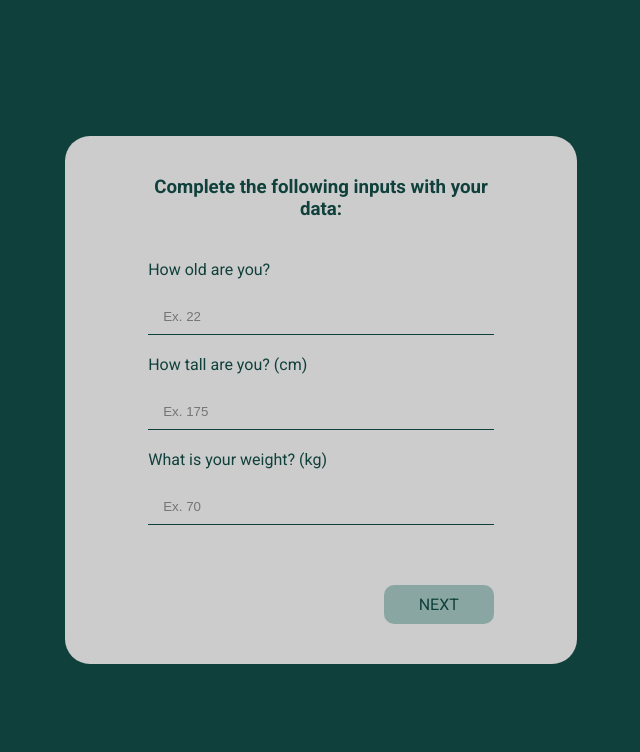
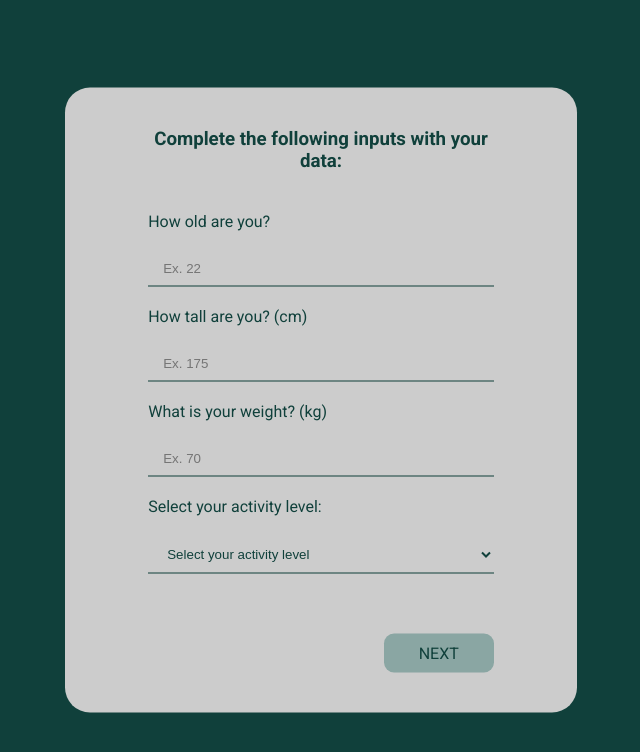
Before and after one commit to JorgeSarricolea/Calorie-Calculator, a plain HTML site: page data.html in a window 1280 px wide. Shown: the whole page, without its empty margins (319-959 px from the left). Drawn offline with Linux system fonts and the light colour scheme.

Commit message:
build: physical activity in data form

```diff
--- a/data.html
+++ b/data.html
@@ -13,6 +13,7 @@
       <section id="data-inputs">
         <header><h3>Complete the following inputs with your data:</h3></header>
 
+        <!-- Age input -->
         <label for="age">How old are you?</label>
         <input
           type="number"
@@ -23,6 +24,7 @@
           min="0"
         />
 
+        <!-- Height input -->
         <label for="height">How tall are you? (cm)</label>
         <input
           type="number"
@@ -33,6 +35,7 @@
           min="0"
         />
 
+        <!-- Weight input -->
         <label for="weight">What is your weight? (kg)</label>
         <input
           type="number"
@@ -42,6 +45,21 @@
           required
           min="0"
         />
+
+        <!-- Physical ctivity options -->
+        <label for="activity-level">Select your activity level:</label>
+        <select id="activity-level" name="activity-level" required>
+          <option value="" disabled selected>Select your activity level</option>
+          <option value="sedentary">Little to no exercise</option>
+          <option value="light">Light exercise (1-3 days per week)</option>
+          <option value="moderate">
+            Moderate exercise (3-5 days per week)
+          </option>
+          <option value="active">Active (6-7 days per week)</option>
+          <option value="very-active">
+            Very active (twice a day, intense workouts)
+          </option>
+        </select>
 
         <div id="buttons-container">
           <p id="selectMessage"></p>
--- a/js/data.js
+++ b/js/data.js
@@ -1,14 +1,16 @@
 function validateInputs(event) {
-  // Get the input elements
+  // Get the input and select elements
   var ageInput = document.getElementById("age");
   var heightInput = document.getElementById("height");
   var weightInput = document.getElementById("weight");
+  var activityLevelSelect = document.getElementById("activity-level");
 
   // Check if any field is empty
   if (
     ageInput.value === "" ||
     heightInput.value === "" ||
-    weightInput.value === ""
+    weightInput.value === "" ||
+    activityLevelSelect.value === ""
   ) {
     // Shows an error message
     document.getElementById("selectMessage").textContent =
@@ -28,6 +30,7 @@ function validateInputs(event) {
     localStorage.setItem("age", ageInput.value);
     localStorage.setItem("weight", weightInput.value);
     localStorage.setItem("height", heightInput.value);
+    localStorage.setItem("activityLevel", activityLevelSelect.value);
 
     // Redirect to the next page
     window.location.href = "results.html";
--- a/js/results.js
+++ b/js/results.js
@@ -3,6 +3,7 @@ const selectedOption = localStorage.getItem("selectedOption");
 const age = localStorage.getItem("age");
 const weight = localStorage.getItem("weight");
 const height = localStorage.getItem("height");
+const activityLevel = localStorage.getItem("activityLevel");
 
 // Calculate BMI
 function CalculateBMI(weight, height) {
--- a/styles/data.css
+++ b/styles/data.css
@@ -11,7 +11,8 @@
   margin-bottom: 20px;
 }
 
-#data-inputs input {
+#data-inputs input,
+select {
   border: none;
   background-color: transparent;
   border-bottom: 1px solid var(--darkGreen);
@@ -19,7 +20,8 @@
   color: var(--darkGreen);
 }
 
-#data-inputs input:focus {
+#data-inputs input:focus,
+select:focus {
   border-bottom: 2px solid var(--darkGreen);
   outline: none;
 }
```
